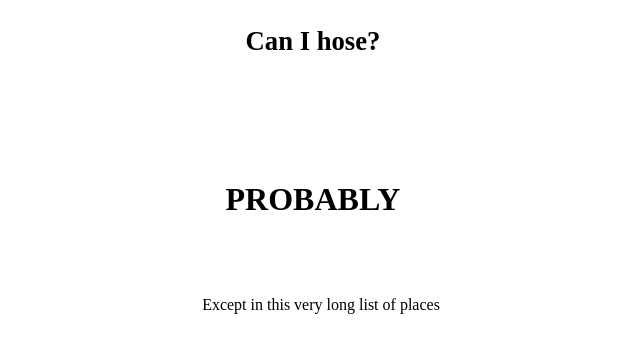
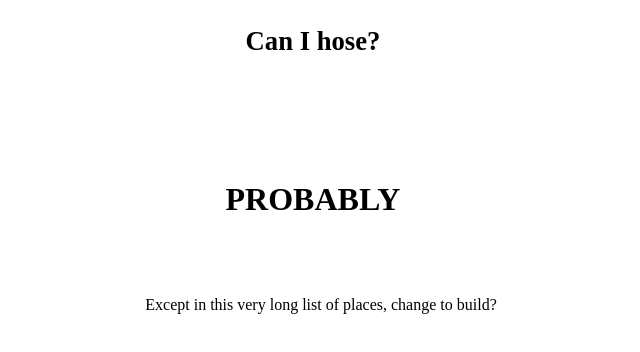
Before and after one commit to MattThelwell/canihose, a plain HTML site: page index.html in a window 1280 px wide. Shown: the whole page, without its empty margins (327-967 px from the left). Drawn offline with Linux system fonts and the light colour scheme.

```diff
--- a/index.html
+++ b/index.html
@@ -51,7 +51,7 @@
   </div>
 
   <div class="container-sub">
-    <p class="centerme">Except in this very long list of places</p>
+    <p class="centerme">Except in this very long list of places, change to build?</p>
   </div>
 
 
```
